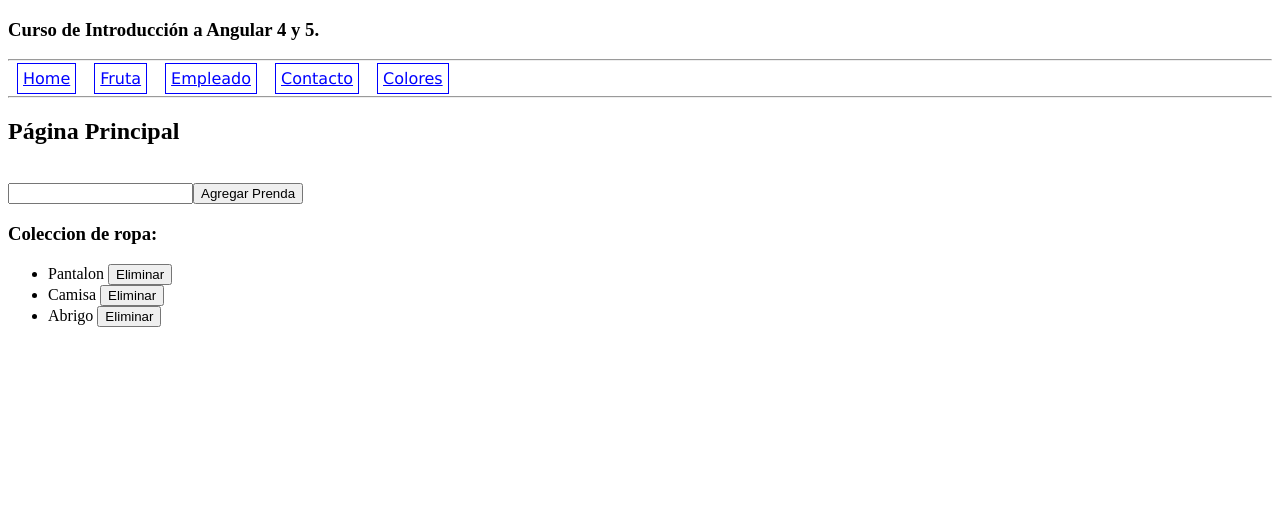
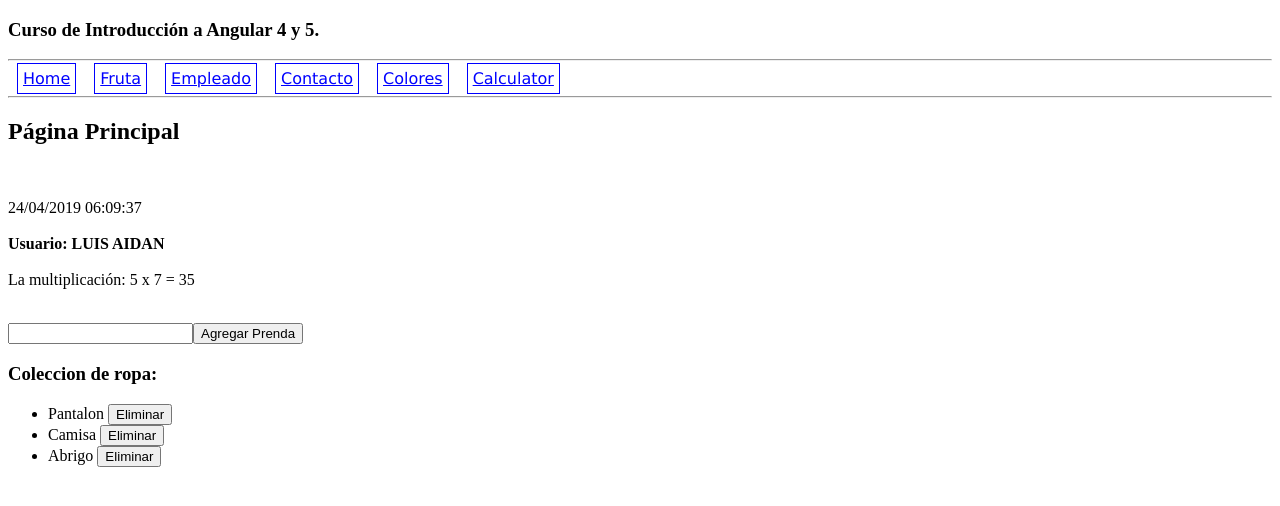
Before and after one commit to lhdzromero/test-angular-stackblitz, an Angular app: page / in a window 1280 px wide. Shown: the top 506 px of the page. Built offline with nearby package versions, Linux system fonts and the light colour scheme.

Commit message:
5 files modified, 3 added

```diff
--- a/src/app/app.component.html
+++ b/src/app/app.component.html
@@ -6,6 +6,7 @@
   <a [routerLink]="['/empleado']" [routerLinkActive]="['mnuActivado']" >Empleado</a>
   <a [routerLink]="['/contacto']" [routerLinkActive]="['mnuActivado']">Contacto</a>
   <a [routerLink]="['/color']" [routerLinkActive]="['mnuActivado']">Colores</a>
+  <a [routerLink]="['/calculator']" [routerLinkActive]="['mnuActivado']">Calculator</a>
 </nav>
 <hr />
 <!--<fruta-sec></fruta-sec>-->
--- a/src/app/app.module.ts
+++ b/src/app/app.module.ts
@@ -12,6 +12,11 @@ import { VideojuegosComponent } from './videojuegos/videojuegos.component';
 import { HomeComponent } from './home/home.component';
 import { ContactoComponent } from './contacto/contacto.component';
 import { ColorComponent } from './color/color.component';
+import { CalculatorComponent } from './calculator/calculator.component';
+
+//pipes
+import { ConversorPipe } from './pipes/conversor.pipe';
+import { ExponentialStrengthPipe } from './pipes/exponential-strength.pipe';
 
 @NgModule({
   imports:      [ BrowserModule, FormsModule, routing ],
@@ -22,7 +27,10 @@ import { ColorComponent } from './color/color.component';
                   HelloComponent,
                   FrutaComponent,
                   EmpleadoComponent,
-                  VideojuegosComponent ],
+                  VideojuegosComponent,
+                  CalculatorComponent,
+                  ConversorPipe,
+                  ExponentialStrengthPipe ],
   providers:    [appRoutingProviders],
   bootstrap:    [ AppComponent ]
 })
--- a/src/app/app.routing.ts
+++ b/src/app/app.routing.ts
@@ -7,6 +7,7 @@ import { FrutaComponent } from './fruta/fruta.component';
 import { HomeComponent } from './home/home.component';
 import { ContactoComponent } from './contacto/contacto.component';
 import { ColorComponent } from './color/color.component';
+import { CalculatorComponent } from './calculator/calculator.component';
 
 const appRoutes: Routes = [
   {path: '', component: HomeComponent},
@@ -15,6 +16,7 @@ const appRoutes: Routes = [
   {path: 'contacto', component: ContactoComponent},
   {path: 'contacto/:page', component: ContactoComponent},
   {path: 'color', component: ColorComponent},
+  {path: 'calculator', component: CalculatorComponent},
   {path: 'color/:color', component: ColorComponent},
   {path: '**', component: HomeComponent}
 ];
--- /dev/null
+++ b/src/app/calculator/calculator.component.ts
@@ -0,0 +1,19 @@
+import  { Component } from '@angular/core';
+
+@Component({
+  selector: 'calculator',
+  template : `
+  <h2>Power boost Calculator</h2>
+  <div><strong>Normal power: </strong><input [(ngModel)]="power"></div>
+  <br />
+  <div> <strong>Boost factor: </strong> <input [(ngModel)]="factor"></div>
+  <p>
+   <strong> Super Hero Power: </strong>  <span style="color: red; font-weight:  bold;">{{power | exponentialStrength: factor}}</span>
+  </p>
+  `
+})
+
+export class CalculatorComponent {
+  power = 1;
+  factor = 1;
+}
--- a/src/app/home/home.component.html
+++ b/src/app/home/home.component.html
@@ -1,5 +1,20 @@
 <h2>{{titulo}}</h2>
 <br/>
+
+<p>
+  {{fecha | date: "dd/MM/yyyy hh:mm:ss"}}
+  <br />
+  <br />
+  <strong>Usuario: {{nombre | uppercase}}</strong>
+  <br />
+  <br />
+
+  {{5| conversor: 7}}
+
+</p>
+
+<br />
+
 <input type="text" [(ngModel)] = "prendaAGuardar">
 <button (click)="guardarPrenda()">Agregar Prenda</button>
 <p *ngIf="prendaAGuardar">La prenda a guardar es: <strong>{{prendaAGuardar}}</strong></p>
--- a/src/app/home/home.component.ts
+++ b/src/app/home/home.component.ts
@@ -12,9 +12,16 @@ export class HomeComponent{
   public listadoRopa:Array<string>;
   public prendaAGuardar:string;
 
+  public fecha;
+
+  public nombre;
+
   constructor(
      private _ropaService: RopaService
-  ){}
+  ){
+    this.fecha = new Date();
+    this.nombre = 'Luis Aidan';
+  }
 
   ngOnInit(){
     this.listadoRopa = this._ropaService.getRopa();
--- /dev/null
+++ b/src/app/pipes/conversor.pipe.ts
@@ -0,0 +1,13 @@
+import {Pipe, PipeTransform} from '@angular/core';
+
+@Pipe({name: 'conversor'})
+export class ConversorPipe implements PipeTransform {
+  transform(value, por){
+    let valueOne = parseInt(value);
+    let valueTwo = parseInt(por);
+
+    let result = "La multiplicación: " +  valueOne + ' x ' + valueTwo + ' = ' + (valueOne * valueTwo);
+
+    return result;
+  }
+}
--- /dev/null
+++ b/src/app/pipes/exponential-strength.pipe.ts
@@ -0,0 +1,8 @@
+import { Pipe, PipeTransform } from '@angular/core';
+
+@Pipe({name: 'exponentialStrength'})
+export class ExponentialStrengthPipe implements PipeTransform {
+  transform(value: number, exponent?: number): number{
+    return Math.pow(value, isNaN(exponent)? 1 : exponent);
+  }
+}
```
